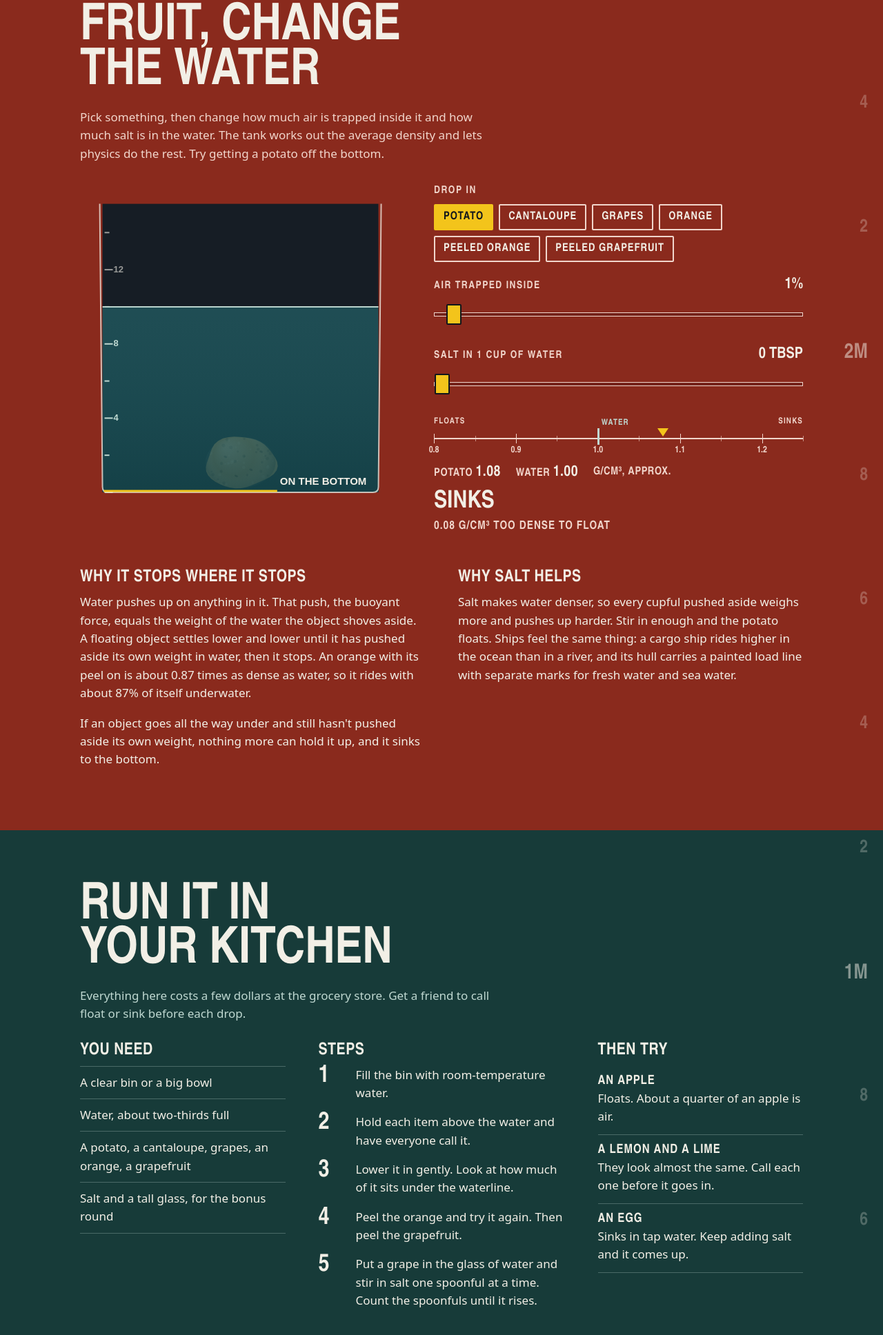
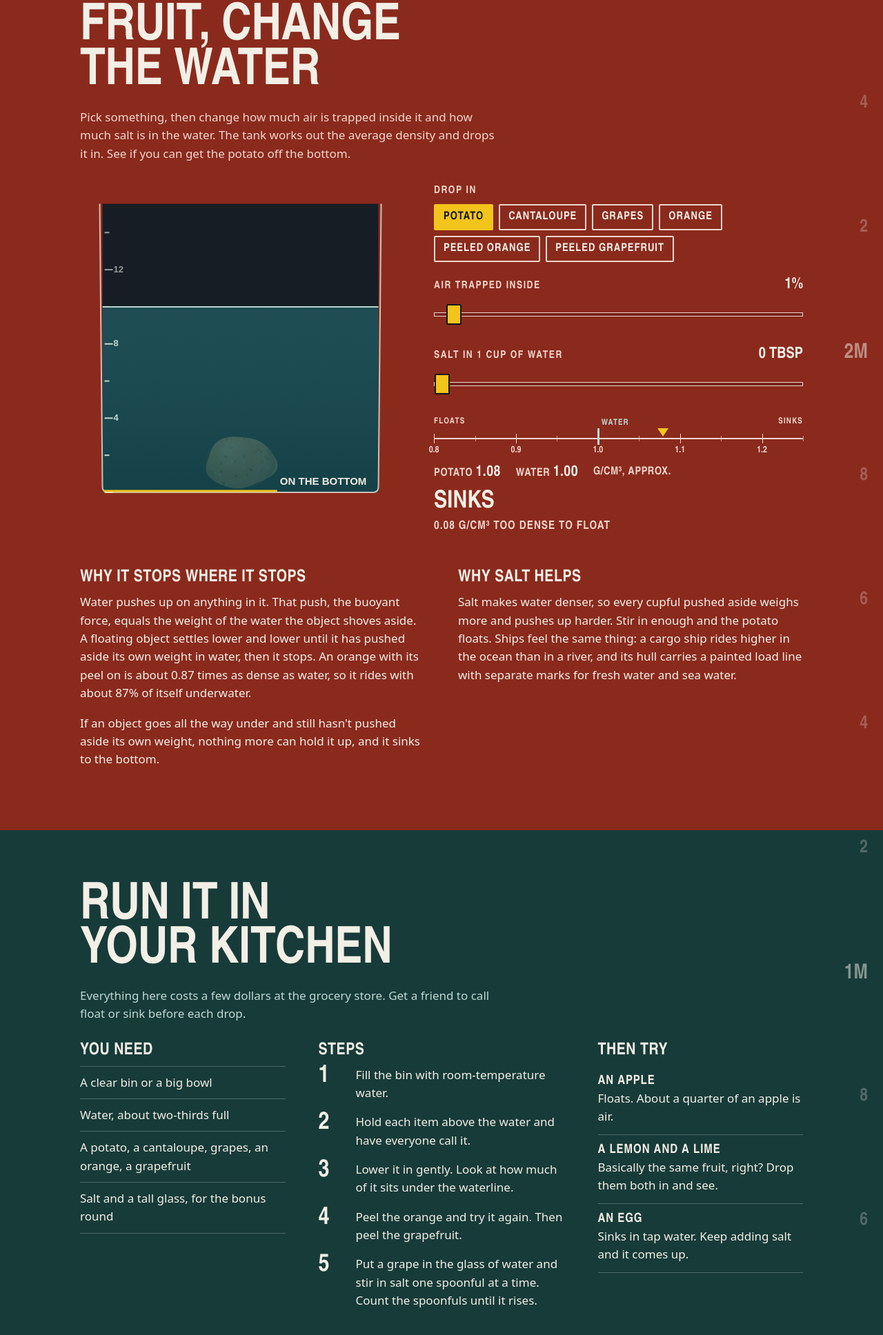
Before and after one commit to zainbabar/will-it-float, a plain HTML site: page index.html in a window 1280 px wide. Shown: the part 943-2879 px from the top of the page at 69% size. Drawn offline with Linux system fonts and the light colour scheme; a web font is replaced by a local one.

Commit message:
Reword lemon and lab copy

```diff
--- a/index.html
+++ b/index.html
@@ -305,7 +305,7 @@ input[type="range"]:focus-visible::-webkit-slider-thumb { outline: 3px solid var
   <div class="wrap">
     <h2 id="labT">Change the fruit, change the water</h2>
     <div class="prose">
-      <p class="soft">Pick something, then change how much air is trapped inside it and how much salt is in the water. The tank works out the average density and lets physics do the rest. Try getting a potato off the bottom.</p>
+      <p class="soft">Pick something, then change how much air is trapped inside it and how much salt is in the water. The tank works out the average density and drops it in. See if you can get the potato off the bottom.</p>
     </div>
 
     <div class="lab">
@@ -375,7 +375,7 @@ input[type="range"]:focus-visible::-webkit-slider-thumb { outline: 3px solid var
         <h3>Then try</h3>
         <ul class="extra">
           <li><b>An apple</b>Floats. About a quarter of an apple is air.</li>
-          <li><b>A lemon and a lime</b>They look almost the same. Call each one before it goes in.</li>
+          <li><b>A lemon and a lime</b>Basically the same fruit, right? Drop them both in and see.</li>
           <li><b>An egg</b>Sinks in tap water. Keep adding salt and it comes up.</li>
         </ul>
       </div>
```
